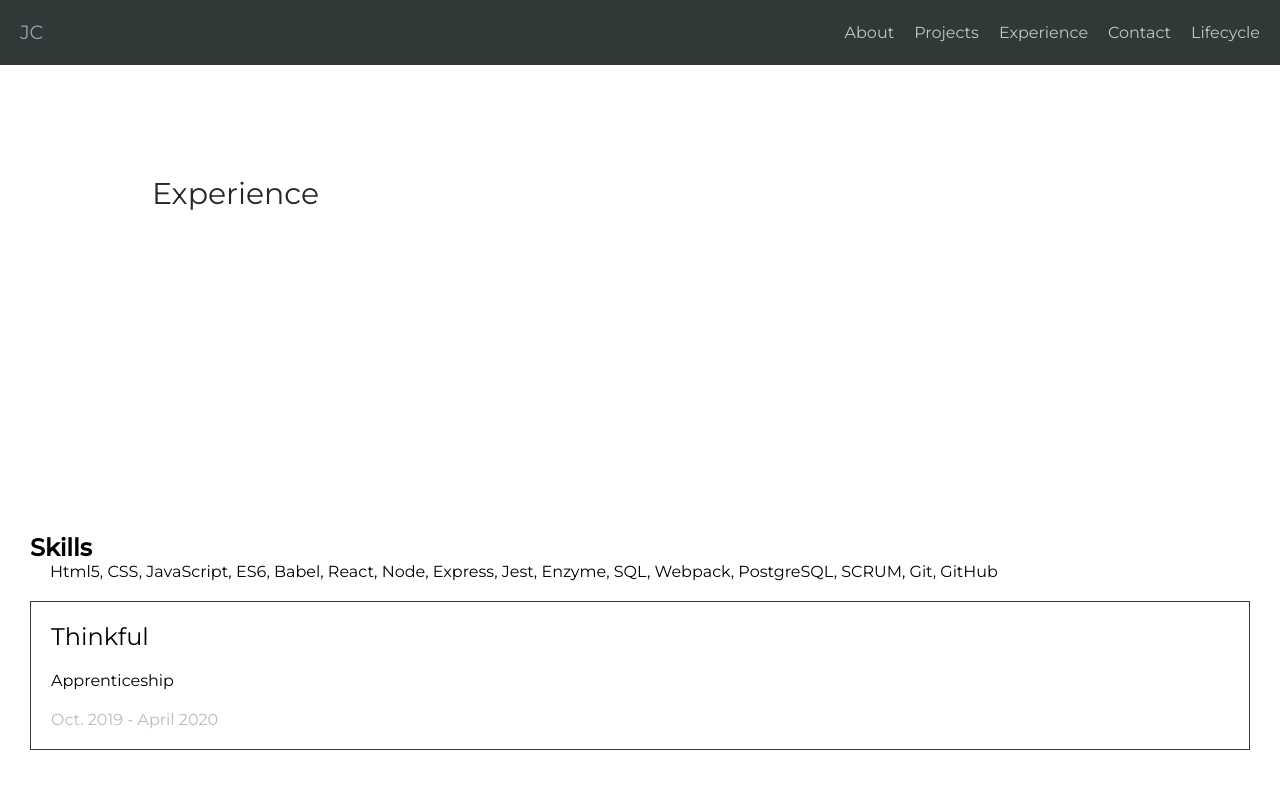
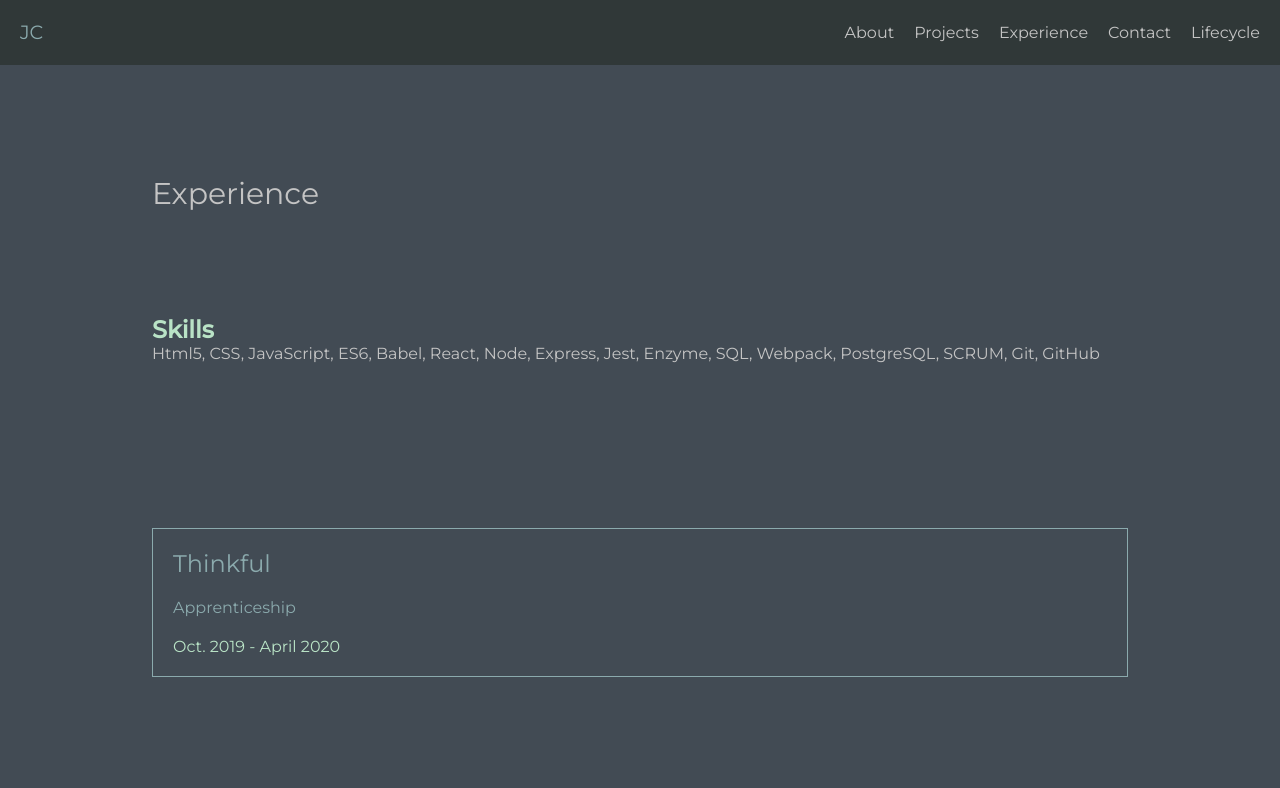
Before and after one commit to jordanxcast/JC-Portfolio, a React (Create React App) app: page /experience in a window 1280 px wide. Shown: the top 788 px of the page. Built offline with nearby package versions, Linux system fonts and the light colour scheme.

Commit message:
styling experience

```diff
--- a/src/components/ExperienceItem/ExperienceItem.style.js
+++ b/src/components/ExperienceItem/ExperienceItem.style.js
@@ -1,12 +1,14 @@
-import styled from 'styled-components';
-import { colors } from '../../constant_styles'
+import styled from "styled-components";
+import { colors } from "../../constant_styles";
 
 export const ExperienceItemWrapper = styled.div`
-  border: 1px solid ${colors.black};
+  border: 1px solid ${colors.mint};
   padding: 20px 20px 0px 20px;
   display: flex;
   flex-direction: column;
-  margin: 20px 0px;
+  width: 100%;
+  margin: 20px auto;
+  color: ${colors.mint};
 
   > div {
     margin-bottom: 20px;
--- a/src/components/ProjectItem/ProjectItem.js
+++ b/src/components/ProjectItem/ProjectItem.js
@@ -1,34 +1,30 @@
-import React from 'react';
-import {ProjectTitle, ProjectImage, ProjectTech, ProjectDesc, ProjectLink} from './ProjectItem.style'
+import React from "react";
+import {
+  ProjectTitle,
+  ProjectImage,
+  ProjectTech,
+  ProjectDesc,
+  ProjectLink,
+} from "./ProjectItem.style";
 
-function  ProjectItem(props){
+function ProjectItem(props) {
   return (
     <>
-      <ProjectTitle>
-        {props.proj_title}
-      </ProjectTitle>
+      <ProjectTitle>{props.proj_title}</ProjectTitle>
+      <div style={{ display: "flex", margin: "auto", alignItems: "center" }}>
+        <ProjectImage src={props.img_src} alt={props.img_alt} />
+      </div>
 
-      <ProjectImage src={props.img_src} alt={props.img_alt}/>
-
-      <div style={{display: 'flex', flexDirection: 'row', marginTop: '20px'}}>
+      <div style={{ display: "flex", flexDirection: "row", marginTop: "20px" }}>
         <ProjectTech>
-          <ProjectLink href={props.repo_href}>
-            Repo
-          </ProjectLink>
-          <ProjectLink href={props.live_href}>
-            Live
-          </ProjectLink>
-          <p style={{marginTop: '0px'}}> Tech </p>
-            <div>
-              {props.stack}
-            </div>
+          <ProjectLink href={props.repo_href}>Repo</ProjectLink>
+          <ProjectLink href={props.live_href}>Live</ProjectLink>
+          <p style={{ marginTop: "0px" }}> Tech </p>
+          <div>{props.stack}</div>
         </ProjectTech>
 
-        <ProjectDesc>
-          {props.desc}
-        </ProjectDesc>
+        <ProjectDesc>{props.desc}</ProjectDesc>
       </div>
-
     </>
   );
 }
--- a/src/components/ProjectItem/ProjectItem.style.js
+++ b/src/components/ProjectItem/ProjectItem.style.js
@@ -1,33 +1,37 @@
-import styled from 'styled-components'
-import {colors} from '../../constant_styles'
+import styled from "styled-components";
+import { colors } from "../../constant_styles";
 
 export const ProjectTitle = styled.h2`
   font-size: 1.8em;
   color: ${colors.black};
-  letter-spacing: .01 em;
+  letter-spacing: 0.01 em;
   font-weight: normal;
+  text-align: center;
 `;
 
 export const ProjectImage = styled.img`
   border: 1px solid ${colors.black};
-  width: 60%;
+  width: 500px;
   height: 200px;
   margin: auto;
+  padding: 30px;
+  background-color: ${colors.purplegrey};
 `;
 
 export const ProjectTech = styled.div`
   display: flex;
   flex-direction: column;
-  text-align: left;
-  width: 50%;
-  color: ${colors.black}
+  text-align: right;
+  width: 38%;
+  color: ${colors.black};
+  padding: 0px 30px 0px 30px;
 `;
 
 export const ProjectDesc = styled.div`
   display: flex;
   flex-direction: column;
-  padding: 0px 10px;
-  width: 50%;
+  padding: 0px 10px 0px 30px;
+  width: 72%;
   text-align: left;
 `;
 
--- a/src/constant_styles.js
+++ b/src/constant_styles.js
@@ -1,12 +1,13 @@
 export const colors = {
-  mint: '#8BAAAD',
-  teal: '#B3BFB8',
-  purplegrey: '#7F7B82',
-  offwhite: '#C4C4C4',
-  white: '#ffffff',
-  black: '#303838',
-  grey: '#28262C',
-  darkgrey: 'rgba(46, 46, 46, 0.96)',
-  slategrey: '#424B54',
-  outerspace: '#26282D',
-}
+  mint: "#8BAAAD",
+  teal: "#B9E3C6",
+  purplegrey: "#7F7B82",
+  offwhite: "#C4C4C4",
+  white: "#ffffff",
+  black: "#303838",
+  grey: "#28262C",
+  darkgrey: "rgba(46, 46, 46, 0.96)",
+  slategrey: "#424B54",
+  outerspace: "#26282D",
+  paleblue: "#93B2BF",
+};
--- a/src/pages/About/About.js
+++ b/src/pages/About/About.js
@@ -1,10 +1,13 @@
-import React from "react";
+import React, { useEffect } from "react";
 import { colors } from "../../constant_styles";
 import { PageWrapper, PageTitle, NextPage } from "../../styles";
 import { AboutSelf, AboutWrapper, BackgroundImg } from "./About.style";
 import Succulents from "../../images/succulents.icloud";
 
 function About(props) {
+  useEffect(() => {
+    window.scrollTo(0, 0);
+  });
   return (
     <PageWrapper bgColor={colors.purplegrey} alignContent="center">
       <PageTitle align="center" margin="40px auto auto auto">
--- a/src/pages/Experience/Experience.js
+++ b/src/pages/Experience/Experience.js
@@ -1,27 +1,29 @@
-import React from 'react';
-import ExperienceItem from '../../components/ExperienceItem/ExperienceItem'
-import { PageWrapper, PageTitle } from '../../styles'
-import { Skills, ExperienceSection } from './Experience.style';
+import React from "react";
+import ExperienceItem from "../../components/ExperienceItem/ExperienceItem";
+import { PageWrapper, PageTitle } from "../../styles";
+import { Skills, ExperienceSection } from "./Experience.style";
+import { colors } from "../../constant_styles";
 
 function Experience(props) {
-  return(
-    <PageWrapper>
-      <PageTitle>
+  return (
+    <PageWrapper bgColor={colors.slategrey}>
+      <PageTitle color={colors.offwhite} margin="70px auto 20px auto">
         Experience
       </PageTitle>
 
       <Skills>
-        <h2 style={{margin: '0px'}}>Skills</h2>
-        <p style={{margin: '0px 20px'}}>
-        Html5, CSS, JavaScript, ES6, Babel, React, Node, Express, Jest, Enzyme, SQL, Webpack, PostgreSQL, SCRUM, Git, GitHub
+        <h2 style={{ margin: "0px", color: colors.teal }}>Skills</h2>
+        <p style={{ margin: "0px" }}>
+          Html5, CSS, JavaScript, ES6, Babel, React, Node, Express, Jest,
+          Enzyme, SQL, Webpack, PostgreSQL, SCRUM, Git, GitHub
         </p>
       </Skills>
 
-      <ExperienceSection className='Experience_skills'>
+      <ExperienceSection className="Experience_skills">
         <ExperienceItem
-          company='Thinkful'
-          position='Apprenticeship'
-          duration='Oct. 2019 - April 2020'
+          company="Thinkful"
+          position="Apprenticeship"
+          duration="Oct. 2019 - April 2020"
         />
       </ExperienceSection>
     </PageWrapper>
--- a/src/pages/Experience/Experience.style.js
+++ b/src/pages/Experience/Experience.style.js
@@ -1,9 +1,11 @@
-import styled from 'styled-components';
+import styled from "styled-components";
+import { colors } from "../../constant_styles";
 
 export const Skills = styled.section`
   display: flex;
-  margin: 0;
-
+  margin: auto;
+  width: 80%;
+  color: ${colors.offwhite};
   @media (min-width: 700px) {
     flex-direction: column;
   }
@@ -12,4 +14,6 @@ export const Skills = styled.section`
 export const ExperienceSection = styled.section`
   display: flex;
   flex-direction: column;
+  width: 80%;
+  margin: auto;
 `;
--- a/src/pages/Home/Home.js
+++ b/src/pages/Home/Home.js
@@ -3,11 +3,10 @@ import { PageWrapper, NextPage } from "../../styles";
 import { Header } from "./Home.style";
 import { colors } from "../../constant_styles";
 
-
 function Home(props) {
   return (
     <PageWrapper bgColor={colors.black}>
-      <Header margin='100px 20px'>
+      <Header margin="100px 20px">
         <h1>
           Hello, I'm <span className="name">Jordan Castillo</span>
         </h1>
--- a/src/pages/Projects/Projects.js
+++ b/src/pages/Projects/Projects.js
@@ -1,39 +1,40 @@
-import React from 'react';
-import { colors } from '../../constant_styles'
-import { PageWrapper, Section, PageTitle  } from '../../styles'
-import ProjectItem from '../../components/ProjectItem/ProjectItem'
+import React, { useEffect } from "react";
+import { colors } from "../../constant_styles";
+import { PageWrapper, Section, PageTitle } from "../../styles";
+import ProjectItem from "../../components/ProjectItem/ProjectItem";
 
 function Projects(props) {
-  return(
-    <PageWrapper bgColor={colors.teal}>
-      <PageTitle align='left'>
-        Projects
-      </PageTitle>
+  useEffect(() => {
+    window.scrollTo(0, 0);
+  });
+  return (
+    <PageWrapper bgColor={colors.paleblue}>
+      <PageTitle>Projects</PageTitle>
 
       <Section>
         <ProjectItem
-          proj_title='Thoughtful Travels'
-          img_src=''
-          img_alt='Project Interface'
-          repo_href=''
-          stack=''
-          desc='Description'
+          proj_title="Thoughtful Travels"
+          img_src=""
+          img_alt="Project Interface"
+          repo_href=""
+          stack=""
+          desc="Description"
         />
         <ProjectItem
-          proj_title='Spaced Repetition'
-          img_src=''
-          img_alt='Project Interface'
-          repo_href=''
-          stack=''
-          desc='Description'
+          proj_title="Spaced Repetition"
+          img_src=""
+          img_alt="Project Interface"
+          repo_href=""
+          stack=""
+          desc="Description"
         />
         <ProjectItem
-          proj_title='Capstone III'
-          img_src=''
-          img_alt='Project Interface'
-          repo_href=''
-          stack=''
-          desc='Description'
+          proj_title="Capstone III"
+          img_src=""
+          img_alt="Project Interface"
+          repo_href=""
+          stack=""
+          desc="Description"
         />
       </Section>
     </PageWrapper>
--- a/src/styles.js
+++ b/src/styles.js
@@ -24,13 +24,16 @@ export const Section = styled.section`
 `;
 
 export const PageTitle = styled.h1`
-  color: ${colors.grey};
+  color: ${({color}) => color ? color : colors.grey};
   font-size: 30px;
-  text-align: ${(props) => props.align};
+  text-align: ${(props) => (props.align ? props.align : "center")};
   padding: 10px 10px 10px 0px;
   margin: ${({ margin }) => (margin ? margin : "70px auto auto auto")};
   font-weight: normal;
   width: 80%;
+  @media (min-width: 600px) {
+    text-align: ${(props) => (props.align ? props.align : "left")};
+  }
 `;
 
 export const NextPage = styled(Link)`
```
